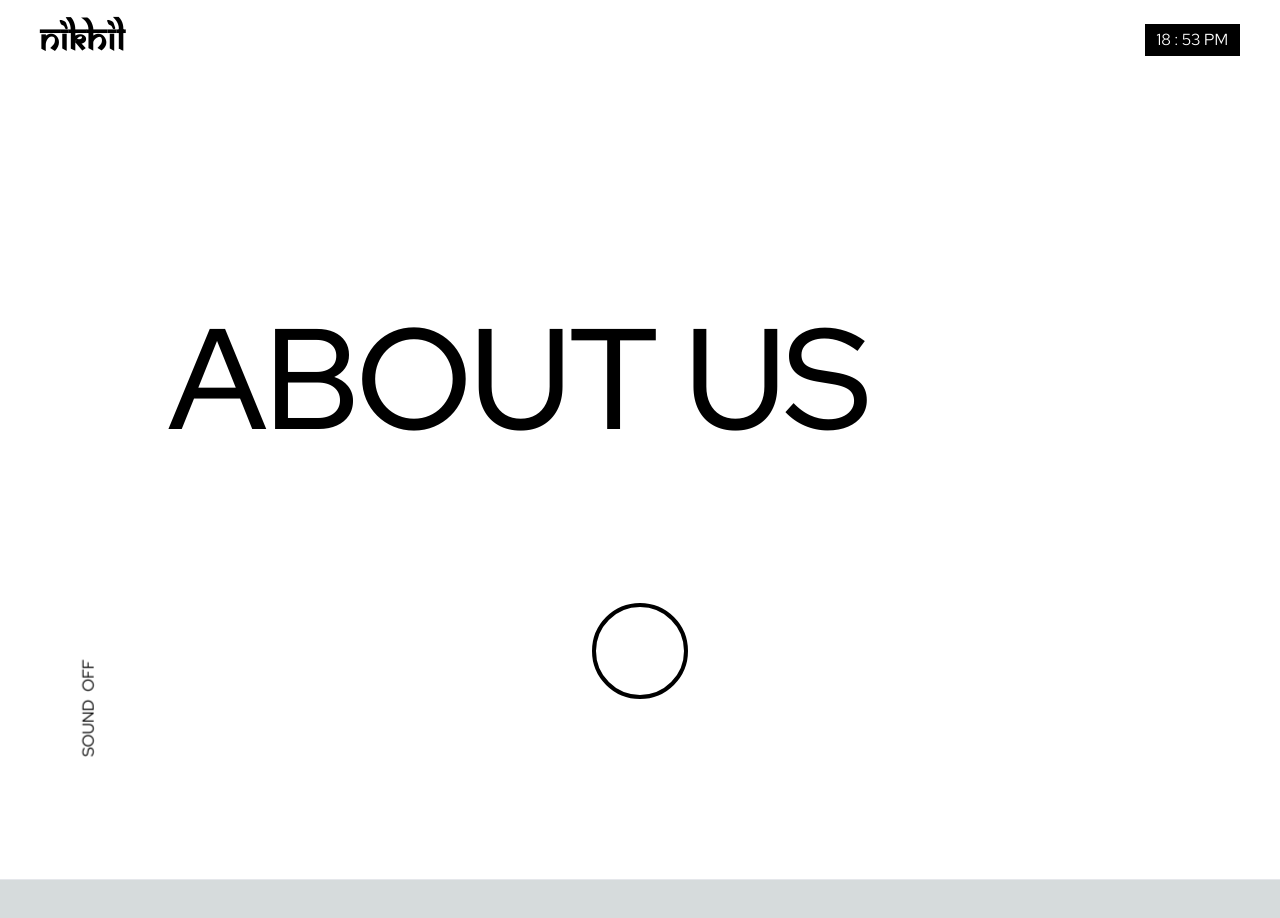
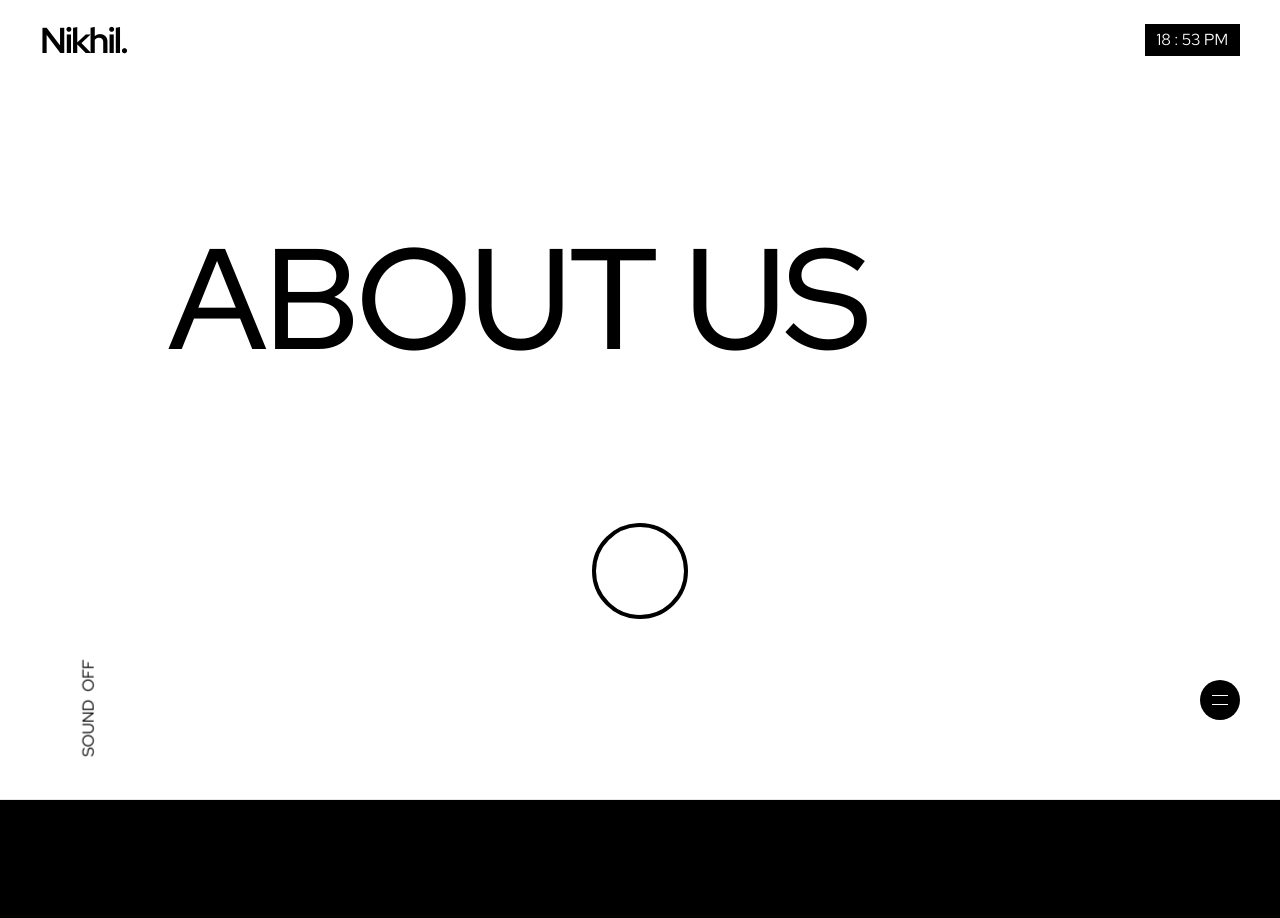
Before and after one commit to justnikee/personal-website, a Next.js app: page /about in a window 1280 px wide. Shown: the top 918 px of the page. Before the commit the page ends 880 px from the top, so only its background shows below. Built offline with nearby package versions, Linux system fonts and the light colour scheme.

Commit message:
added smooth scroll

```diff
--- /dev/null
+++ b/app/components/SmoothScroll.tsx
@@ -0,0 +1,18 @@
+'use client'
+
+import { ReactLenis } from '@studio-freight/react-lenis'
+
+type props = {
+    children: React.ReactNode
+  }
+
+function SmoothScroll({children}: props) {
+  return (
+    <ReactLenis root>
+      {children}
+    </ReactLenis>
+  )
+}
+
+
+export default SmoothScroll;
--- a/app/components/cursor.tsx
+++ b/app/components/cursor.tsx
@@ -14,7 +14,7 @@ const Cursor = (props: Props) => {
 
     const onMouseMove = (e: any) => {
       const { clientX, clientY } = e;
-      setCursorPosition({ x: clientX - 2, y: clientY - 2 });
+      setCursorPosition({ x: clientX, y: clientY });
       gsap.to(cursor, { x: cursorPosition.x, y: cursorPosition.y });
     };
 
--- a/app/components/hero.tsx
+++ b/app/components/hero.tsx
@@ -55,10 +55,41 @@ const Hero = ({title1, title2, title3} :Props) => {
           <span>SOUND</span>
           <span className='pointer'>OFF</span>
         </div>
+        <div className='fixed right-10 bottom-20 rounded-full bg-black  flex flex-col justify-center items-center gap-2 p-3 h-10 w-10 '>
+          <span className='h-[1px] w-full bg-white'></span>
+          <span className='h-[1px] w-full bg-white'></span>
+        </div>
         </div>
     </section>
+    <Menu/>
     </>
   )
 }
 
+
+
+
+const Menu = () => {
+return (
+  <>
+     <div className='h-screen w-screen bg-black'>
+      <div className='px-20 max-w-[1440px] flex flex-col justify-center h-full items-start'>
+        <Link className='lg:text-9xl uppercase' href="#">
+          <span>Home</span>
+        </Link>
+        <Link className='lg:text-9xl uppercase' href="#">
+          <span>Work</span>
+        </Link>
+        <Link className='lg:text-9xl uppercase' href="#">
+          <span>About</span>
+        </Link>
+        <Link className='lg:text-9xl uppercase' href="#">
+          <span>Contact</span>
+        </Link>
+      </div>
+     </div>
+  </>
+)
+}
+
 export default Hero
--- a/app/components/new-header.tsx
+++ b/app/components/new-header.tsx
@@ -22,9 +22,9 @@ const HeaderNew = (props: Props) => {
       let currentMinute = time < '10' ? `0${time}` : time;
 
   return (
-    <nav className='h-20 flex justify-center bg-white'>
+    <nav className='h-20 flex justify-center bg-transparent fixed top-0 w-full'>
         <div className='max-w-[1440px] px-10 flex justify-between items-center w-full'>
-         <h2 className='font-[saman] text-black text-4xl tracking-wider'>Nikhil</h2>
+         <h2 className=' text-black text-4xl'>Nikhil.</h2>
          <span className='bg-black px-3 py-1 text-white'>{currentTime.getHours()} : {currentMinute} {ampm}</span>
         </div>
     </nav>
--- a/app/layout.tsx
+++ b/app/layout.tsx
@@ -3,6 +3,7 @@ import { Red_Hat_Display } from 'next/font/google'
 import './globals.css'
 import Header from './components/header'
 import HeaderNew from './components/new-header'
+import SmoothScroll from './components/SmoothScroll'
 
 const inter = Red_Hat_Display({ subsets: ['latin'] })
 
@@ -20,10 +21,10 @@ export default function RootLayout({
   return (
     <html lang="en">
       <body className={inter.className}>
-        <main className=''>
+        <SmoothScroll>
         <HeaderNew />
         {children}
-        </main>
+        </SmoothScroll>
         </body>
     </html>
   )
--- a/package.json
+++ b/package.json
@@ -9,6 +9,7 @@
     "lint": "next lint"
   },
   "dependencies": {
+    "@studio-freight/react-lenis": "^0.0.43",
     "gsap": "^3.12.4",
     "howler": "^2.2.4",
     "next": "14.0.4",
```
Also changed, not shown: 1 other file (tests, documents, lock files or other folders).
